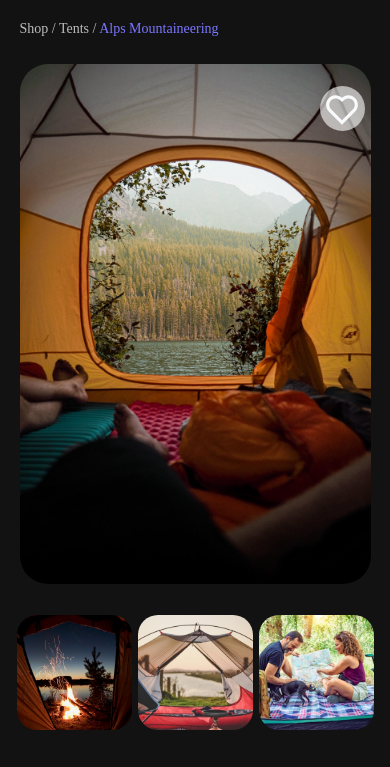
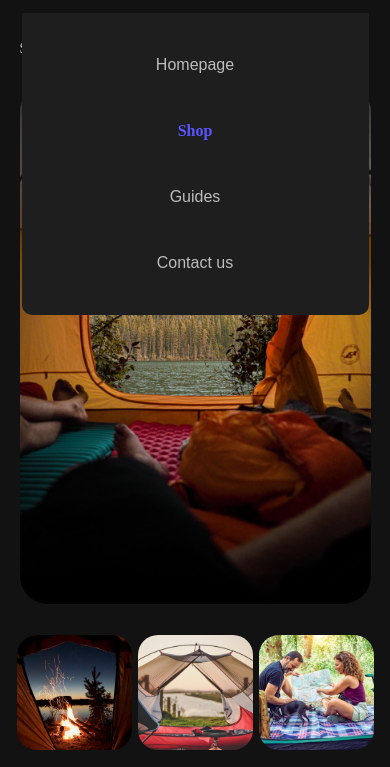
Before and after one commit to CreepyHandy/handy-tent, a plain HTML site: page index.html in a window 390 px wide. Both pictures are taken after a click on the element 335 px from the left and 44 px from the top of the page. Shown: the part 69-836 px from the top of the page. Drawn offline with Linux system fonts and the light colour scheme; a web font is replaced by a local one.

Commit message:
should be all for today

```diff
--- a/index.css
+++ b/index.css
@@ -10,6 +10,7 @@ body{
     background-color: #121212;
     width: 100%;
     line-height: 1.5;
+    padding-top: 120px
 
 }
 
@@ -24,8 +25,10 @@ border: 2px solid rgba(90, 85, 255, 0.25);
 background: var(--dm-cards-background, #1E1E1E);
 margin-top: 2%;
 margin-left: 10%;
-
-
+position: fixed;
+top: 0%;
+left: 0%;
+z-index: 1000;
 }
 
 .logo img{
@@ -550,12 +553,29 @@ line-height: 171%; /* 30.78px */
     body{
         margin-left: 0%;
         right: 0;
-        margin-top: 90px;
+
 
     }
 
    .nav-links{
     display: none;
+    flex-direction: column;
+    position: absolute;
+    top: 60px;
+    background: #1E1E1E;
+    width: 100%;
+    left: 0;
+    border-radius: 0 0 10px 10px;
+    top: 60px;
+    align-items: center;
+    padding: 40px;
+    z-index: 100;
+    transition: all 3s ease;
+   }
+
+   .nav-links.active{
+    display: flex;
+
    }
 
    .nav-search{
@@ -606,7 +626,7 @@ font-style: normal;
 font-weight: 400;
 line-height: normal;
 margin-left: 5%;
-margin-top: 7%;
+margin-top: -10px;
 }
 
 .path .hilight{
@@ -632,7 +652,7 @@ margin-top: 7%;
 
 .circle{
 position: absolute;
-top: 155px;
+top: 165px;
 left: 320px;
 width: 45px;
 height: 45px;
@@ -649,7 +669,7 @@ width: 10vw;
 height: 10vh;
 flex-shrink: 0;
 fill: var(--LM---Background, #F9FAFB);
-top: 163px;
+top: 173px;
 left: 326px;
 
 }
--- a/index.html
+++ b/index.html
@@ -4,7 +4,7 @@
     <meta charset="UTF-8">
     <meta name="viewport" content="width=device-width, initial-scale=1.0">
     <link rel="stylesheet" href="index.css">
-    <script src="scripts.js"></script>
+
     <link href="https://api.fontshare.com/v2/css?f[]=satoshi@400,500,700&display=swap" rel="stylesheet">
 
     <title>Tent</title>
@@ -187,6 +187,7 @@
 </div>
 
 
+<script src="scripts.js"></script>
 
 
 
```
